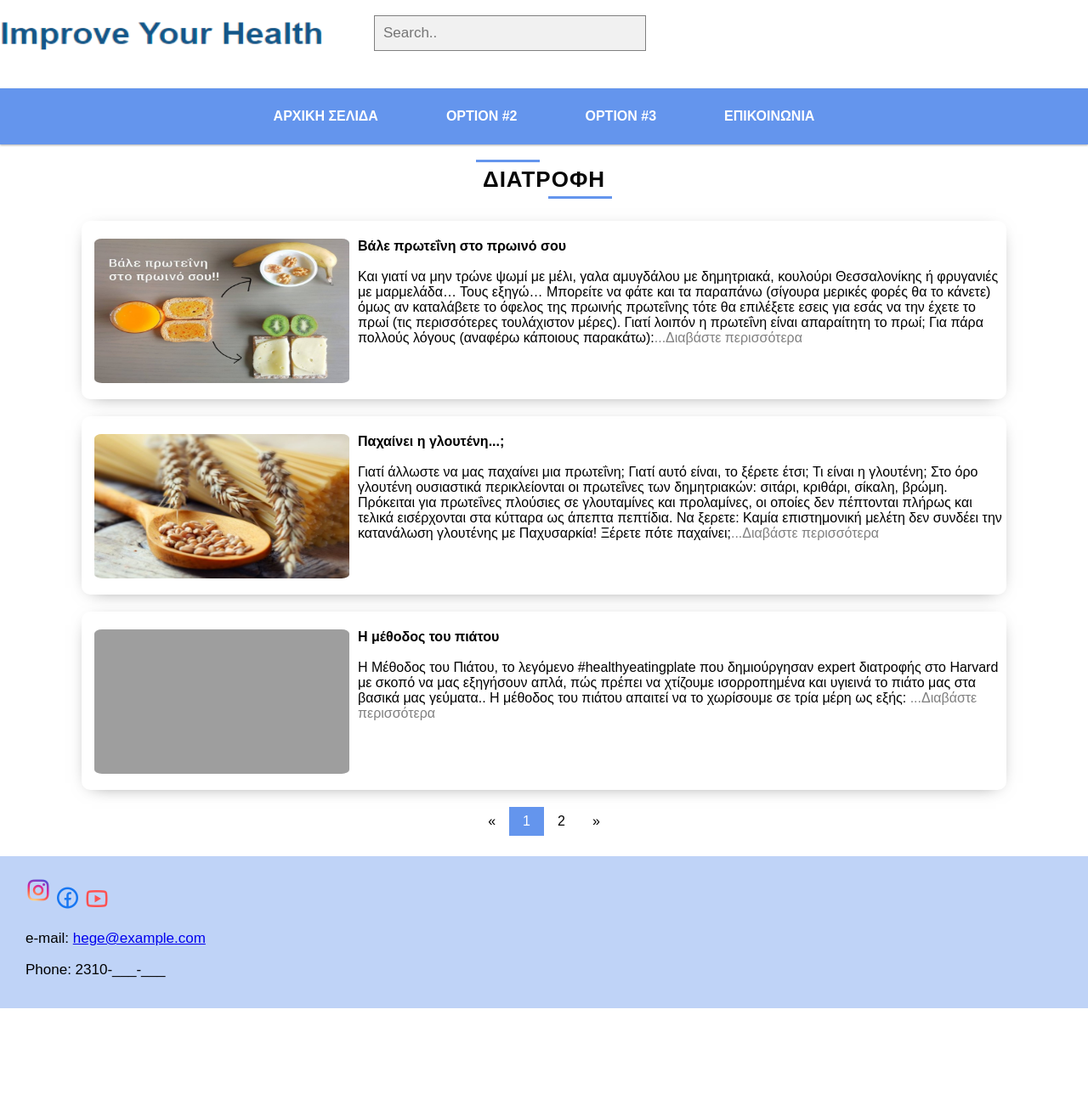
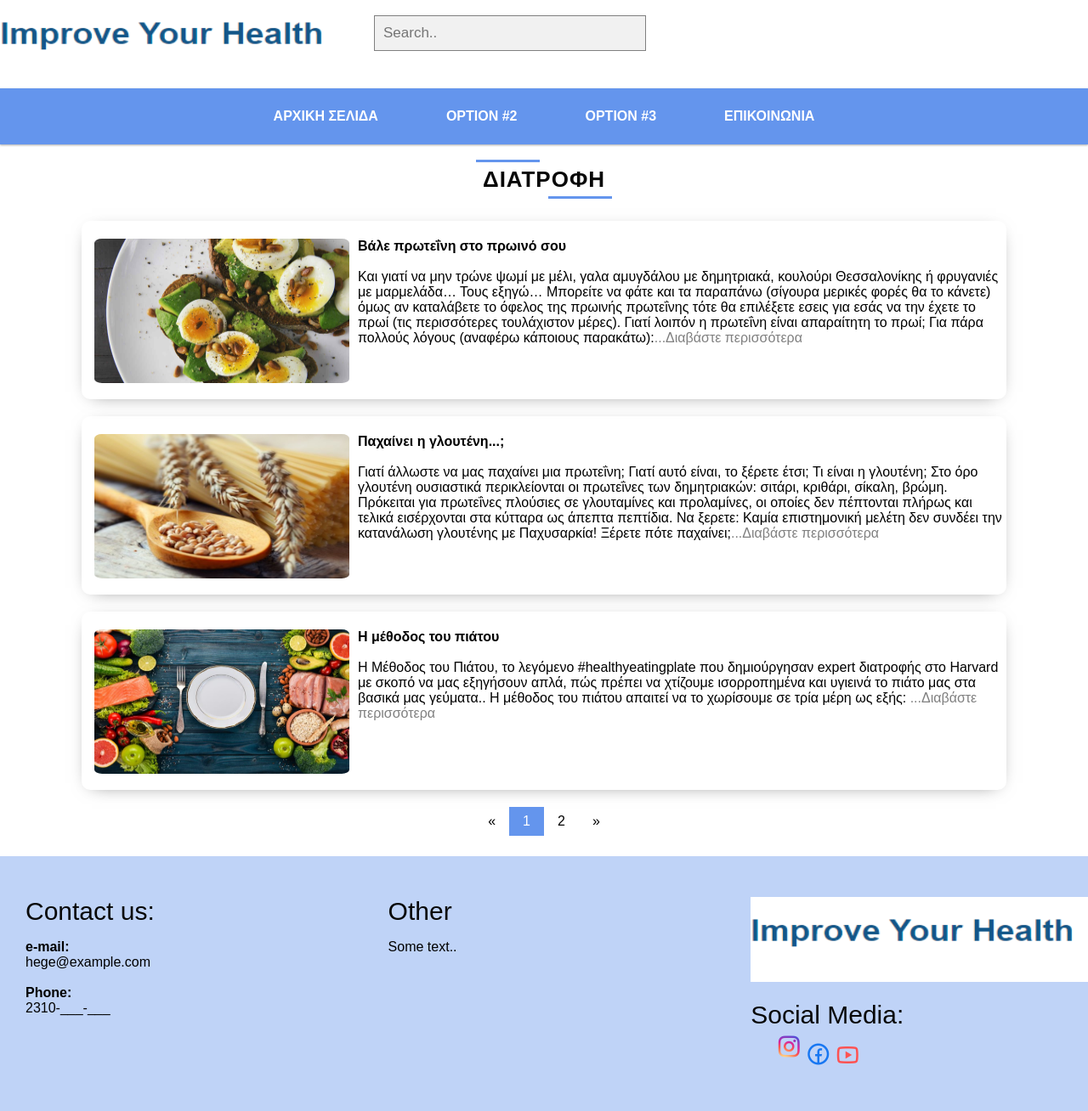
Before and after one commit to AristeaLachana/PSPI2022, a PHP site: page /allArticlesNutrition.html in a window 1280 px wide. Shown: the whole page at 85% size. Before the commit the page ends 1187 px from the top, so only its background shows below. Run offline with PHP 8.4, Linux system fonts and the light colour scheme; grey boxes are pictures that could not be loaded.

Commit message:
more pics and updated footer in allArticlesNutrition

```diff
--- a/allArticlesNutrition.html
+++ b/allArticlesNutrition.html
@@ -146,7 +146,7 @@
 
     <p>
       <a class="containerBlog__img_link" href="#">
-        <img class="containerBlog__img" src="methodos-tou-piatou.jpeg"/>
+        <img class="containerBlog__img" src="methodos-tou-piatou.jpg"/>
       </a>
       <a href="#"><strong>Η μέθοδος του πιάτου</strong></a><br><br>
       Η Μέθοδος του Πιάτου, τo λεγόμενο #healthyeatingplate που δημιούργησαν expert διατροφής στο Harvard με σκοπό να μας εξηγήσουν απλά, πώς πρέπει να χτίζουμε ισορροπημένα και υγιεινά το πιάτο μας στα βασικά μας γεύματα..
@@ -189,14 +189,35 @@ Tip 2: Για όσους φοβούνται τους υδατάνθρακες κ
   </body>
 
   <footer class="footerCSS">
-    <br><br>
+    <div class="footerRow">
+      <br/>
+      <div class="footerColumn">
+    <h2>Contact us:</h2>
+    <p><strong>e-mail:</strong><br/>
+    hege@example.com <br/></br>
+    <strong>Phone:</strong><br/>
+    2310-___-___<br/></p>
+  </div>
 
-    <a href="https://www.instagram.com/" style="text-decoration:none;" class="positioned ri-instagram-line icon"></a>
-    <a href="https://el-gr.facebook.com/" style="text-decoration:none;" class="positioned ri-facebook-circle-line icon"></a>
-    <a href="https://www.youtube.com/" style="text-decoration:none;" class="positioned ri-youtube-line icon"></a>
+  <div class="footerColumn">
+    <h2>Other</h2>
+    <p>Some text..</p>
+  </div>
 
-    <p class="positioned" style="font-size:17px;">e-mail: <a href="mailto:hege@example.com">hege@example.com</a></p>
-    <p class="positioned" style="font-size:17px;">Phone: 2310-___-___</p>
+  <div class="footerColumn">
+    <a href="firstPage.html"> <img alt="Improve Your Health" src="logo.png"
+       width="400" height="100"></a>
+    <br/><br/>
+    <h2>Social Media:</h2>
+    <p>
+      <a href="https://www.instagram.com/" style="text-decoration:none;" class="positioned ri-instagram-line icon"></a>
+      <a href="https://el-gr.facebook.com/" style="text-decoration:none;" class="positioned ri-facebook-circle-line icon"></a>
+      <a href="https://www.youtube.com/" style="text-decoration:none;" class="positioned ri-youtube-line icon"></a>
+    </p>
+  </div>
+
+
     <br>
+  </div>
   </footer>
   </html>
--- a/allArticlesNutrition2.html
+++ b/allArticlesNutrition2.html
@@ -83,7 +83,7 @@
 
       <p>
         <a class="containerBlog__img_link" href="#">
-          <img class="containerBlog__img" src="img2.jpeg"/>
+          <img class="containerBlog__img" src="allantika.jpg"/>
         </a>
 <a href="#"><strong>Κάνει να τρώμε αλλαντικά;</strong></a><br><br>
 Άραγε κάνει να τρώμε αλλαντικά ή είναι επικίνδυνα; Τι είναι τα αλλαντικά;
@@ -120,7 +120,7 @@
 
       <p>
         <a class="containerBlog__img_link" href="#">
-          <img class="containerBlog__img" src="img.jpeg"/>
+          <img class="containerBlog__img" src="xamilos-glikem-deiktis.jpg"/>
         </a>
         <a href="#"><strong>Πρωινά χαμηλού γλυκαιμικού φορτίου</strong></a><br><br>
         Πώς να φτιάξουμε ενα πρωινό χαμηλού γλυκαιμικού φορτίου; Σε κάθε περίπτωση επιλέγω υδατάνθρακες με υψηλή περιεκτικότητα σε διαιτητικές ίνες (π.χ. φρυγανιές 100% ολικής ή κριθαρένια παξιμάδια ή ψωμί 100% ολικής).
--- a/pspi.css
+++ b/pspi.css
@@ -217,6 +217,27 @@ form.search::after {
   font-family: Arial;
   color: black;
   cursor: default;
+}
+
+/*new*/
+.footerColumn{
+  float: left;
+  width: 33.33%;
+  padding: 30px;
+}
+
+.footerRow:after{
+  content: "";
+ display: table;
+ clear: both;
+}
+
+/* Responsive layout - makes the three columns stack on top of each other instead of next to each other */
+@media screen and (max-width: 600px) {
+  .column {
+    width: 100%;
+}
+
 }
 
 /*left 30px space for p elements - footer*/
```
Also changed, not shown: allantika.jpg (added), methodos-tou-piatou.jpg, vale-proteini-sto-prwino-sou.jpg, xamilos-glikem-deiktis.jpg (added).
